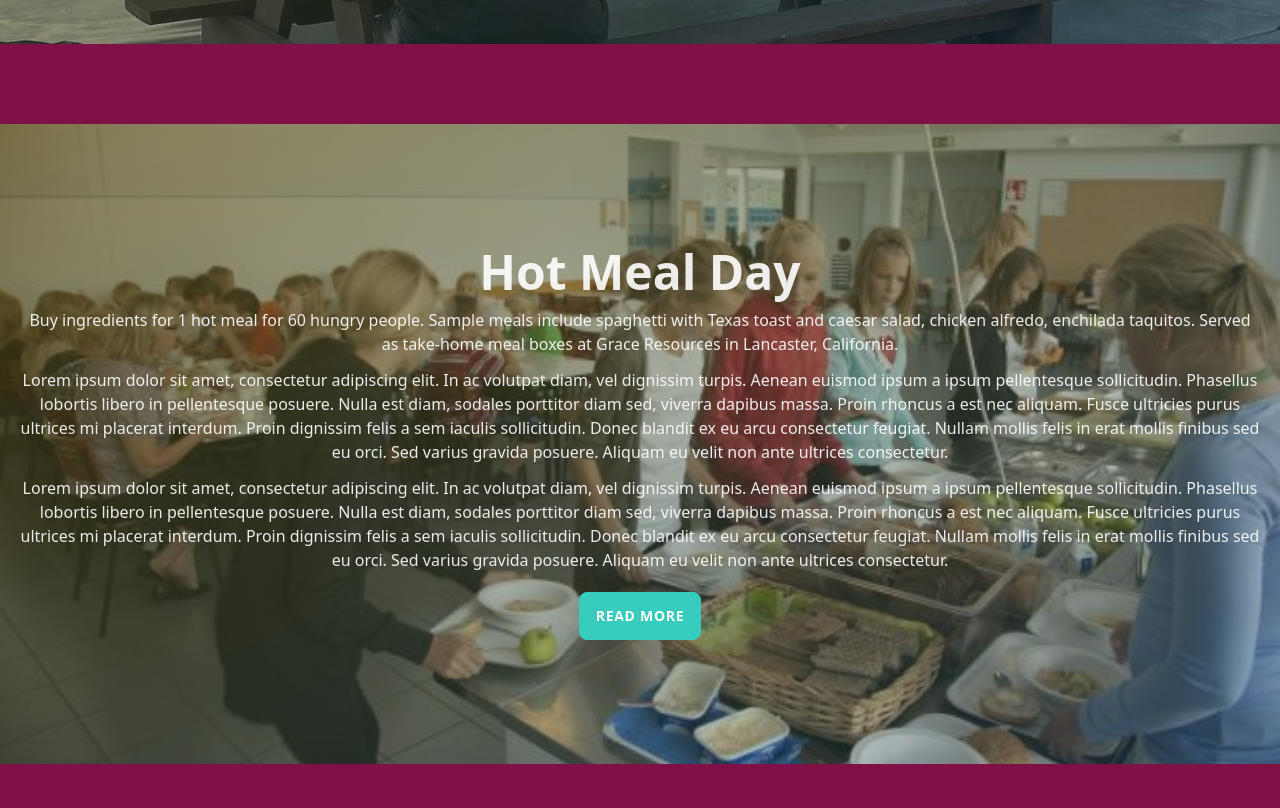
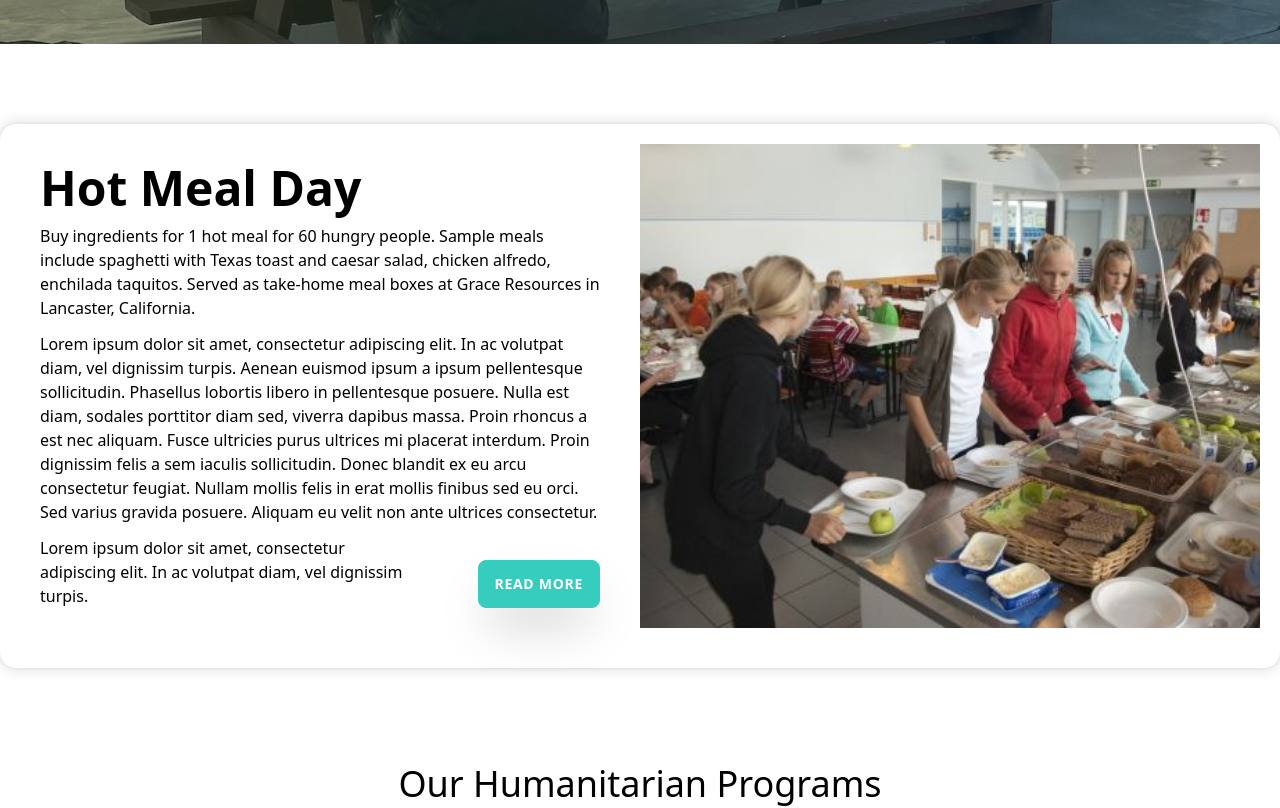
Before and after one commit to margaritahumanitarian/helpafamily, a Next.js app: page / in a window 1280 px wide. Shown: the part 700-1508 px from the top of the page. Built offline with nearby package versions, Linux system fonts and the light colour scheme.

Commit message:
♻️  Refactor to address PR comments

```diff
--- a/components/HeroSection.js
+++ b/components/HeroSection.js
@@ -8,7 +8,7 @@ function HeroSection({ main = false, inNeed = false }) {
   return (
     <div
       className={`text-center ${!main && 'hero-content'} md:m-auto ${
-        main && 'pb-20 md:pb-20 hero-background'
+        main && 'pb-20 md:pb-20'
       }`}
     >
       <div className={main && `bg-image hero`}>
@@ -65,9 +65,6 @@ function HeroSection({ main = false, inNeed = false }) {
         .hero {
           min-height: 85vh;
         }
-        .hero-background {
-          background-color: rgba(127, 17, 70, 1);
-        }
       `}</style>
     </div>
   );
--- a/components/HotMealDaySection.js
+++ b/components/HotMealDaySection.js
@@ -1,31 +1,32 @@
+import Image from 'next/image';
 import React from 'react';
 
 function HotMealDaySection() {
   return (
-    <div className="text-center md:m-auto pb-20 md:pb-20 hero">
-      <div className="bg-image hero">
-        <div className="w-lg p-5">
-          <div className="grid grid-cols-1">
-            <div className="md:col-span-2 space-y-3">
-              <h2 className="text-3xl md:text-5xl text-white text-opacity-90 font-bold">
+    <div className="text-center md:m-auto pb-20 hot-meal-day">
+      <div className="w-lg p-5 pb-10 section-shadow">
+        <div className="grid sm:grid-cols-1 md:grid-cols-2">
+          <div className="space-y-3 p-5 pr-10 md:text-left">
+            <h2 className="text-3xl md:text-5xl md:text-left font-bold">
               {'Hot Meal Day'}
             </h2>
-              <p className="text-white text-opacity-90">
+            <p>
               {
                 'Buy ingredients for 1 hot meal for 60 hungry people. Sample meals include spaghetti with Texas toast and caesar salad, chicken alfredo, enchilada taquitos. Served as take-home meal boxes at Grace Resources in Lancaster, California.'
               }
             </p>
-              <p className="text-white text-opacity-90">
+            <p>
               {
                 'Lorem ipsum dolor sit amet, consectetur adipiscing elit. In ac volutpat diam, vel dignissim turpis. Aenean euismod ipsum a ipsum pellentesque sollicitudin. Phasellus lobortis libero in pellentesque posuere. Nulla est diam, sodales porttitor diam sed, viverra dapibus massa. Proin rhoncus a est nec aliquam. Fusce ultricies purus ultrices mi placerat interdum. Proin dignissim felis a sem iaculis sollicitudin. Donec blandit ex eu arcu consectetur feugiat. Nullam mollis felis in erat mollis finibus sed eu orci. Sed varius gravida posuere. Aliquam eu velit non ante ultrices consectetur.'
               }
             </p>
-              <p className="text-white text-opacity-90">
+            <div className="grid md:grid-cols-2 lg:grid-cols-3 md:items-end">
+              <p className="md:col-span-2">
                 {
-                  'Lorem ipsum dolor sit amet, consectetur adipiscing elit. In ac volutpat diam, vel dignissim turpis. Aenean euismod ipsum a ipsum pellentesque sollicitudin. Phasellus lobortis libero in pellentesque posuere. Nulla est diam, sodales porttitor diam sed, viverra dapibus massa. Proin rhoncus a est nec aliquam. Fusce ultricies purus ultrices mi placerat interdum. Proin dignissim felis a sem iaculis sollicitudin. Donec blandit ex eu arcu consectetur feugiat. Nullam mollis felis in erat mollis finibus sed eu orci. Sed varius gravida posuere. Aliquam eu velit non ante ultrices consectetur.'
+                  'Lorem ipsum dolor sit amet, consectetur adipiscing elit. In ac volutpat diam, vel dignissim turpis.'
                 }
               </p>
-              <a href="/upcoming-events">
+              <a className="lg:ml-auto" href="/upcoming-events">
                 <button
                   className="btn btn-accent rounded-btn mt-5"
                   type="button"
@@ -35,22 +36,24 @@ function HotMealDaySection() {
               </a>
             </div>
           </div>
+          <Image
+            alt={'Hot Meal Day'}
+            height="280"
+            layout="responsive"
+            objectFit="cover"
+            src={'/images/HotMealDay.jpg'}
+            width="400"
+          />
         </div>
       </div>
       <style jsx>{`
-        .bg-image {
-          background-image: linear-gradient(
-              to right bottom,
-              rgba(90, 76, 16, 0.6),
-              rgba(20, 81, 116, 0.3)
-            ),
-            url(/images/HotMealDay.jpg);
-          object-fit: cover;
-          background-repeat: no-repeat;
+        .hot-meal-day {
+          min-height: 60vh;
         }
-        .hero {
-          min-height: 80vh;
-          background-color: rgba(127, 17, 70, 1);
+        .section-shadow {
+          box-shadow: rgba(14, 30, 37, 0.1) 0px 0px 4px 0px,
+            rgba(14, 30, 37, 0.15) 0px 0px 16px 0px;
+          border-radius: var(--rounded-box, 1rem);
         }
       `}</style>
     </div>
```
Lines whose indentation alone changed are shown as unchanged.
